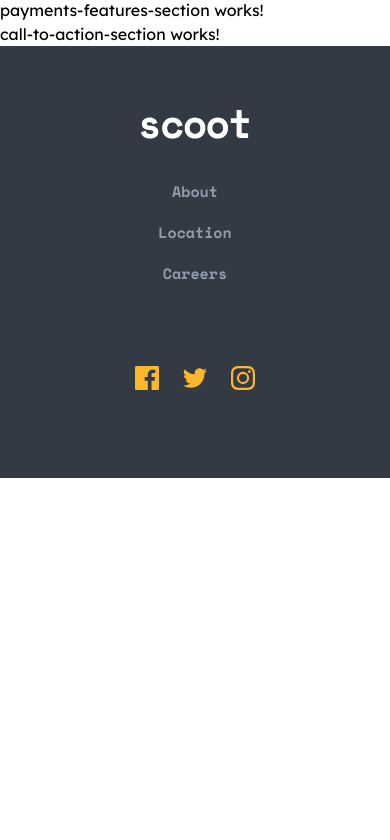
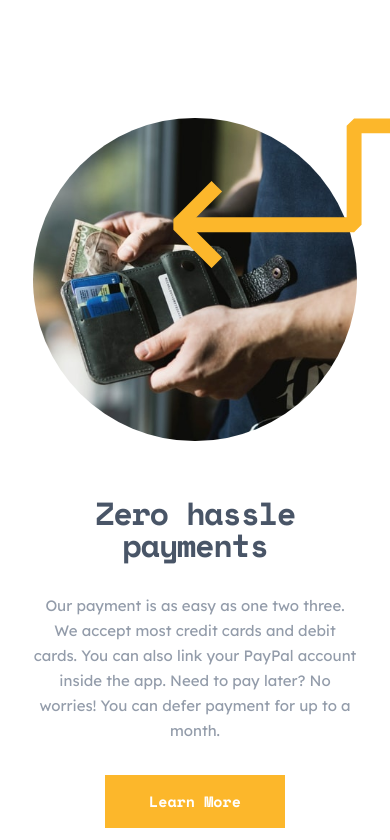
Before and after one commit to vanderms/scoot-multipage-website, an Angular app: page / in a window 390 px wide. Shown: the part 3264-4104 px from the top of the page. Before the commit the page ends 3742 px from the top, so only its background shows below. Built offline with nearby package versions, Linux system fonts and the light colour scheme.

Commit message:
feat: implemente payments features section responsive design

```diff
--- a/src/app/components/sections/payments-features-section/payments-features-section.component.html
+++ b/src/app/components/sections/payments-features-section/payments-features-section.component.html
@@ -1 +1,26 @@
-<p>payments-features-section works!</p>
+<section aria-labelledby="title-05" class="surface-light overflow-hidden
+  py-[7.5rem] xl:pt-[10rem]">
+  <div
+    class="container relative xl:grid xl:grid-cols-[27.8125rem,27.8125rem] xl:justify-between">
+    <div class="relative flex items-center xl:order-1">
+      <img src="/assets/images/payments.jpg" alt="" class="mx-auto rounded-full">
+      <div
+        class="hidden md:block absolute w-[27.8125rem] top-0 left-[calc(50%_+_17.9063rem)]">
+        <span class="bg-circle-pattern"></span>
+      </div>
+      <div class="absolute w-[45.9375rem] top-0 left-[43.2%] md:top-[5.3125rem]
+        md:left-[54.5572917%] xl:left-[15.9375rem]">
+        <div class="bg-left-downward-pattern"></div>
+      </div>
+    </div>
+    <app-features-header-card>
+      <h2 id="title-05" title>Zero hassle <br /> payments</h2>
+      <p>Our payment is as easy as one two three. We accept most credit cards and debit
+        cards. You
+        can also link your PayPal account inside the app. Need to pay later? No worries!
+        You can
+        defer payment for up to a month.
+      </p>
+    </app-features-header-card>
+  </div>
+</section>
```
